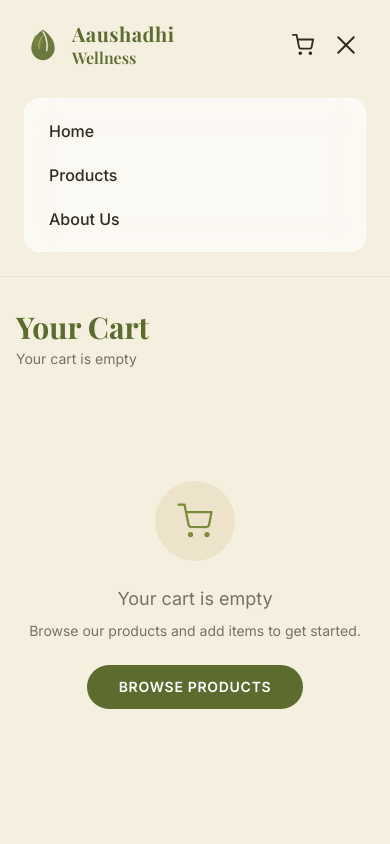
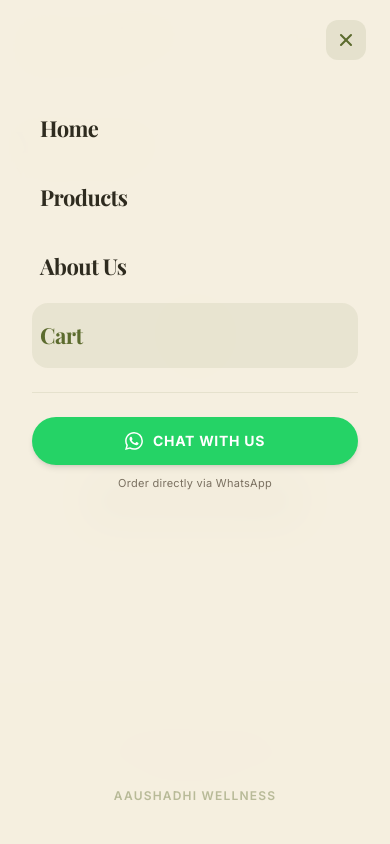
Before and after one commit to MayurSoni2003/aaushadhi-web, a Next.js app: page /cart in a window 390 px wide. Both pictures are taken after a click on the button "Toggle menu". Shown: the top 844 px of the page. Built offline with nearby package versions, Linux system fonts and the light colour scheme; a web font is replaced by a local one.

Commit message:
improved navbar

```diff
--- a/components/Navbar.tsx
+++ b/components/Navbar.tsx
@@ -1,7 +1,9 @@
 "use client";
 
-import { useState } from "react";
+import { useState, useEffect, useCallback } from "react";
+import { createPortal } from "react-dom";
 import Link from "next/link";
+import { usePathname } from "next/navigation";
 import { useCart } from "@/context/CartContext";
 
 const navLinks = [
@@ -12,14 +14,188 @@ const navLinks = [
 
 export default function Navbar() {
   const [menuOpen, setMenuOpen] = useState(false);
+  const [mounted, setMounted] = useState(false);
   const { cartCount } = useCart();
+  const pathname = usePathname();
+
+  useEffect(() => setMounted(true), []);
+
+  // Lock body scroll when menu is open
+  useEffect(() => {
+    if (menuOpen) {
+      document.body.style.overflow = "hidden";
+    } else {
+      document.body.style.overflow = "";
+    }
+    return () => {
+      document.body.style.overflow = "";
+    };
+  }, [menuOpen]);
+
+  // Close on route change
+  useEffect(() => {
+    setMenuOpen(false);
+  }, [pathname]);
+
+  const closeMenu = useCallback(() => setMenuOpen(false), []);
+
+  // ── Mobile overlay rendered via portal so it escapes the sticky header ──
+  const mobileOverlay = mounted
+    ? createPortal(
+        <div
+          className={`fixed inset-0 z-[9999] md:hidden transition-opacity duration-300 ${
+            menuOpen
+              ? "opacity-100 pointer-events-auto"
+              : "opacity-0 pointer-events-none"
+          }`}
+          aria-hidden={!menuOpen}
+        >
+          {/* Backdrop */}
+          <div
+            className="absolute inset-0 bg-cream/98"
+            style={{ backdropFilter: "blur(20px)", WebkitBackdropFilter: "blur(20px)" }}
+            onClick={closeMenu}
+          />
+
+          {/* Close button — top right */}
+          <button
+            type="button"
+            onClick={closeMenu}
+            className="absolute top-5 right-6 z-10 w-10 h-10 flex items-center justify-center rounded-xl bg-olive/10 hover:bg-olive/20 transition-colors cursor-pointer"
+            aria-label="Close menu"
+          >
+            <svg width="20" height="20" viewBox="0 0 24 24" fill="none" stroke="#5C6B2E" strokeWidth="2.5" strokeLinecap="round">
+              <path d="M18 6 6 18" />
+              <path d="m6 6 12 12" />
+            </svg>
+          </button>
+
+          {/* Menu content */}
+          <div className="relative h-full flex flex-col pt-24 px-8 pb-10">
+            {/* Nav Links */}
+            <ul className="space-y-1">
+              {navLinks.map((link, i) => (
+                <li
+                  key={link.label}
+                  className={`transition-all ease-out ${
+                    menuOpen
+                      ? "opacity-100 translate-y-0"
+                      : "opacity-0 translate-y-4"
+                  }`}
+                  style={{
+                    transitionDuration: "400ms",
+                    transitionDelay: menuOpen ? `${100 + i * 60}ms` : "0ms",
+                  }}
+                >
+                  <Link
+                    href={link.href}
+                    onClick={closeMenu}
+                    className={`group flex items-center justify-between py-4 px-2 rounded-2xl transition-all duration-200 ${
+                      pathname === link.href
+                        ? "text-olive bg-olive/8"
+                        : "text-text-dark hover:text-olive hover:bg-olive/5"
+                    }`}
+                  >
+                    <span
+                      className="text-[22px] font-bold tracking-tight"
+                      style={{ fontFamily: "var(--font-playfair)" }}
+                    >
+                      {link.label}
+                    </span>
+                    {pathname === link.href && (
+                      <span className="w-2 h-2 rounded-full bg-olive flex-shrink-0" />
+                    )}
+                  </Link>
+                </li>
+              ))}
+
+              {/* Cart link */}
+              <li
+                className={`transition-all ease-out ${
+                  menuOpen
+                    ? "opacity-100 translate-y-0"
+                    : "opacity-0 translate-y-4"
+                }`}
+                style={{
+                  transitionDuration: "400ms",
+                  transitionDelay: menuOpen ? `${100 + navLinks.length * 60}ms` : "0ms",
+                }}
+              >
+                <Link
+                  href="/cart"
+                  onClick={closeMenu}
+                  className={`group flex items-center justify-between py-4 px-2 rounded-2xl transition-all duration-200 ${
+                    pathname === "/cart"
+                      ? "text-olive bg-olive/8"
+                      : "text-text-dark hover:text-olive hover:bg-olive/5"
+                  }`}
+                >
+                  <span
+                    className="text-[22px] font-bold tracking-tight"
+                    style={{ fontFamily: "var(--font-playfair)" }}
+                  >
+                    Cart
+                  </span>
+                  {cartCount > 0 && (
+                    <span className="px-2.5 py-0.5 rounded-full bg-olive text-white text-xs font-bold">
+                      {cartCount}
+                    </span>
+                  )}
+                </Link>
+              </li>
+            </ul>
+
+            {/* Divider */}
+            <div className="my-6 h-px bg-olive/10" />
+
+            {/* WhatsApp CTA */}
+            <div
+              className={`transition-all ease-out ${
+                menuOpen
+                  ? "opacity-100 translate-y-0"
+                  : "opacity-0 translate-y-4"
+              }`}
+              style={{
+                transitionDuration: "400ms",
+                transitionDelay: menuOpen ? "400ms" : "0ms",
+              }}
+            >
+              <a
+                href="https://wa.me/918269431640"
+                target="_blank"
+                rel="noopener noreferrer"
+                className="flex items-center justify-center gap-2.5 w-full py-3.5 rounded-full bg-[#25D366] text-white text-sm font-bold uppercase tracking-wider hover:bg-[#20BD5A] active:scale-[0.97] transition-all duration-200 shadow-md"
+              >
+                <svg width="18" height="18" viewBox="0 0 24 24" fill="currentColor">
+                  <path d="M17.472 14.382c-.297-.149-1.758-.867-2.03-.967-.273-.099-.471-.148-.67.15-.197.297-.767.966-.94 1.164-.173.199-.347.223-.644.075-.297-.15-1.255-.463-2.39-1.475-.883-.788-1.48-1.761-1.653-2.059-.173-.297-.018-.458.13-.606.134-.133.298-.347.446-.52.149-.174.198-.298.298-.497.099-.198.05-.371-.025-.52-.075-.149-.669-1.612-.916-2.207-.242-.579-.487-.5-.669-.51-.173-.008-.371-.01-.57-.01-.198 0-.52.074-.792.372-.272.297-1.04 1.016-1.04 2.479 0 1.462 1.065 2.875 1.213 3.074.149.198 2.096 3.2 5.077 4.487.709.306 1.262.489 1.694.625.712.227 1.36.195 1.871.118.571-.085 1.758-.719 2.006-1.413.248-.694.248-1.289.173-1.413-.074-.124-.272-.198-.57-.347m-5.421 7.403h-.004a9.87 9.87 0 01-5.031-1.378l-.361-.214-3.741.982.998-3.648-.235-.374a9.86 9.86 0 01-1.51-5.26c.001-5.45 4.436-9.884 9.888-9.884 2.64 0 5.122 1.03 6.988 2.898a9.825 9.825 0 012.893 6.994c-.003 5.45-4.437 9.884-9.885 9.884m8.413-18.297A11.815 11.815 0 0012.05 0C5.495 0 .16 5.335.157 11.892c0 2.096.547 4.142 1.588 5.945L.057 24l6.305-1.654a11.882 11.882 0 005.683 1.448h.005c6.554 0 11.89-5.335 11.893-11.893a11.821 11.821 0 00-3.48-8.413z" />
+                </svg>
+                Chat with Us
+              </a>
+              <p className="text-center text-text-muted text-[11px] mt-2.5 tracking-wide">
+                Order directly via WhatsApp
+              </p>
+            </div>
+
+            {/* Bottom branding */}
+            <div className="mt-auto pt-6 text-center">
+              <p
+                className="text-olive/40 text-xs font-semibold tracking-widest uppercase"
+              >
+                Aaushadhi Wellness
+              </p>
+            </div>
+          </div>
+        </div>,
+        document.body
+      )
+    : null;
 
   return (
+    <>
       <header className="sticky top-0 z-50 bg-cream/80 backdrop-blur-md border-b border-olive/10">
         <nav className="max-w-7xl mx-auto px-6 py-5 flex items-center justify-between">
           {/* Logo */}
           <Link href="/" className="flex items-center gap-2.5 group">
-          {/* Leaf SVG icon */}
             <svg
               width="38"
               height="38"
@@ -79,7 +255,11 @@ export default function Navbar() {
                 <li key={link.label}>
                   <Link
                     href={link.href}
-                  className="text-text-dark text-[15px] font-medium hover:text-olive transition-colors duration-200"
+                    className={`text-[15px] font-medium transition-colors duration-200 ${
+                      pathname === link.href
+                        ? "text-olive"
+                        : "text-text-dark hover:text-olive"
+                    }`}
                   >
                     {link.label}
                   </Link>
@@ -145,51 +325,32 @@ export default function Navbar() {
             {/* Hamburger */}
             <button
               id="nav-hamburger"
-            className="flex flex-col gap-1.5 p-2 rounded-lg hover:bg-white/30 transition-colors"
+              className="relative w-10 h-10 flex items-center justify-center rounded-xl hover:bg-olive/10 transition-colors cursor-pointer"
               onClick={() => setMenuOpen((prev) => !prev)}
               aria-label="Toggle menu"
             >
               <span
-              className={`block h-0.5 w-6 bg-text-dark rounded transition-all duration-300 ${menuOpen ? "rotate-45 translate-y-2" : ""}`}
+                className={`absolute block h-[2px] w-5 bg-text-dark rounded-full transition-all duration-300 ease-out ${
+                  menuOpen ? "rotate-45 translate-y-0" : "-translate-y-[6px]"
+                }`}
               />
               <span
-              className={`block h-0.5 w-6 bg-text-dark rounded transition-all duration-300 ${menuOpen ? "opacity-0" : ""}`}
+                className={`absolute block h-[2px] w-5 bg-text-dark rounded-full transition-all duration-200 ${
+                  menuOpen ? "opacity-0 scale-x-0" : "opacity-100"
+                }`}
               />
               <span
-              className={`block h-0.5 w-6 bg-text-dark rounded transition-all duration-300 ${menuOpen ? "-rotate-45 -translate-y-2" : ""}`}
+                className={`absolute block h-[2px] w-5 bg-text-dark rounded-full transition-all duration-300 ease-out ${
+                  menuOpen ? "-rotate-45 translate-y-0" : "translate-y-[6px]"
+                }`}
               />
             </button>
           </div>
         </nav>
+      </header>
 
-      {/* Mobile Menu */}
-      {menuOpen && (
-        <div className="md:hidden px-6 pb-6 pt-2">
-          <div
-            className="rounded-2xl px-6 py-4"
-            style={{
-              background: "rgba(255,255,255,0.6)",
-              backdropFilter: "blur(16px)",
-              WebkitBackdropFilter: "blur(16px)",
-              border: "1px solid rgba(255,255,255,0.5)",
-            }}
-          >
-            <ul className="flex flex-col gap-3">
-              {navLinks.map((link) => (
-                <li key={link.label}>
-                  <Link
-                    href={link.href}
-                    className="block text-text-dark font-medium hover:text-olive transition-colors py-1"
-                    onClick={() => setMenuOpen(false)}
-                  >
-                    {link.label}
-                  </Link>
-                </li>
-              ))}
-            </ul>
-          </div>
-        </div>
-      )}
-    </header>
+      {/* Mobile menu rendered via portal to escape sticky stacking context */}
+      {mobileOverlay}
+    </>
   );
 }
```
Lines whose indentation alone changed are shown as unchanged.
